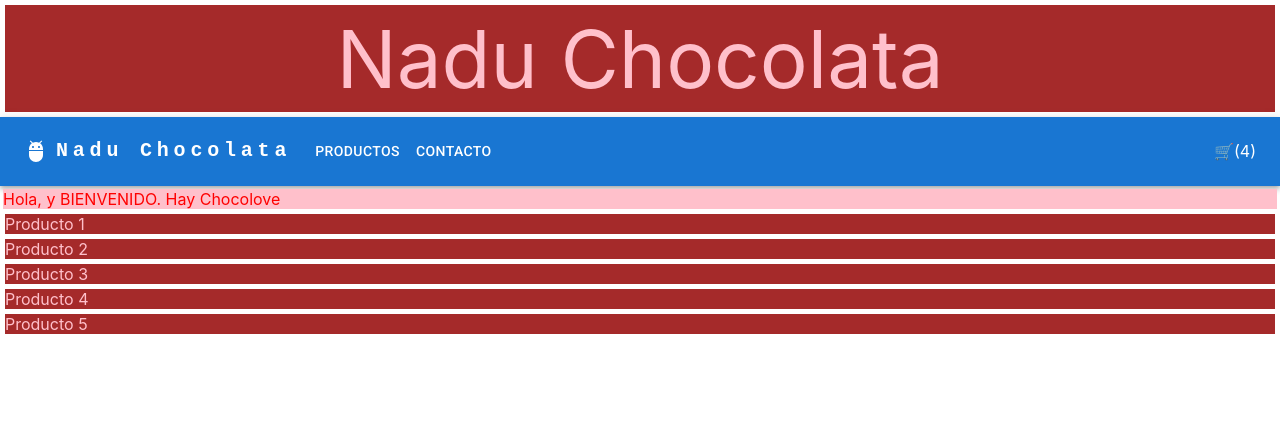
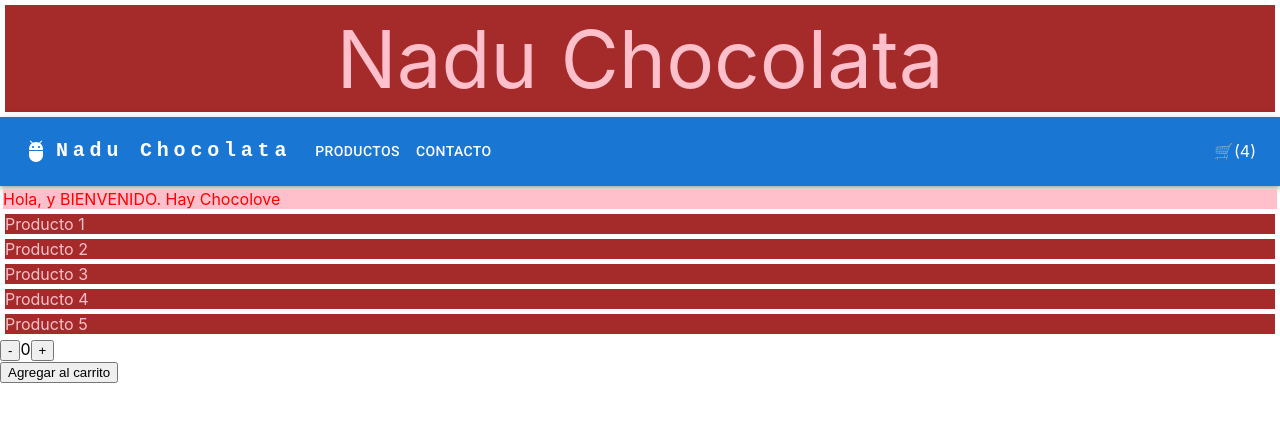
Before and after one commit to ReifWasTaken/nanuChocolata, a React (Create React App) app: page / in a window 1280 px wide. Shown: the top 422 px of the page. Built offline with nearby package versions, Linux system fonts and the light colour scheme.

Commit message:
Se realiza la entrega de componentes dos agregando un boton de sumar, restar y agregar al carrito los productos

```diff
--- a/src/App.js
+++ b/src/App.js
@@ -2,10 +2,36 @@ import './App.css';
 import NavBar from './componentes/NavBar/NavBar';
 import Encabezado from './componentes/Header/Encabezado';
 import ItemListConteiner  from './componentes/Items/ItemListConteiner';
+import ItemCount from './componentes/Items/ItemCount';
+import React, { useState } from "react";
 
 
 function App() {
   let greeting = 'Hola, y BIENVENIDO. Hay Chocolove'
+
+  const [count, setCount] = useState(0);
+  const stockProducto = 8;
+
+  const handleAumentar = () => {
+    if (count < stockProducto) {
+      setCount(count + 1);
+    } else {
+      alert("Disculpa, No hay suficiente stock");
+    }
+  };
+
+  const handleRestar = () => {
+    if (count > 0) {
+      setCount(count - 1);
+    } else {
+      alert("El producto no puede ser menor a 0");
+    }
+  };
+
+  const onAdd = () => {
+    console.log(count);
+  };
+
   return (
     <div>
       <Encabezado />
@@ -13,6 +39,13 @@ function App() {
       <NavBar />
 
       <ItemListConteiner greeting={greeting}/>
+
+      <ItemCount
+        count={count}
+        handleAumentar={handleAumentar}
+        handleRestar={handleRestar}
+        onAdd={onAdd}
+      />
     </div>
   );
 }
--- /dev/null
+++ b/src/componentes/Items/ItemCount.jsx
@@ -0,0 +1,25 @@
+import React from 'react'
+
+export default function ItemCount({count, handleAumentar, handleRestar, onAdd}) {
+  return (
+    <div>
+      <button onClick = {() => {
+        handleRestar();
+      }} >-</button>
+
+      <span>{count}</span>
+
+      <button onClick = {() => {
+        handleAumentar();
+      }} >+</button>
+
+      <div>
+      <button onClick = {() => {
+        onAdd();
+      }} >Agregar al carrito</button>
+      </div>
+
+    </div>
+
+  )
+}
```
